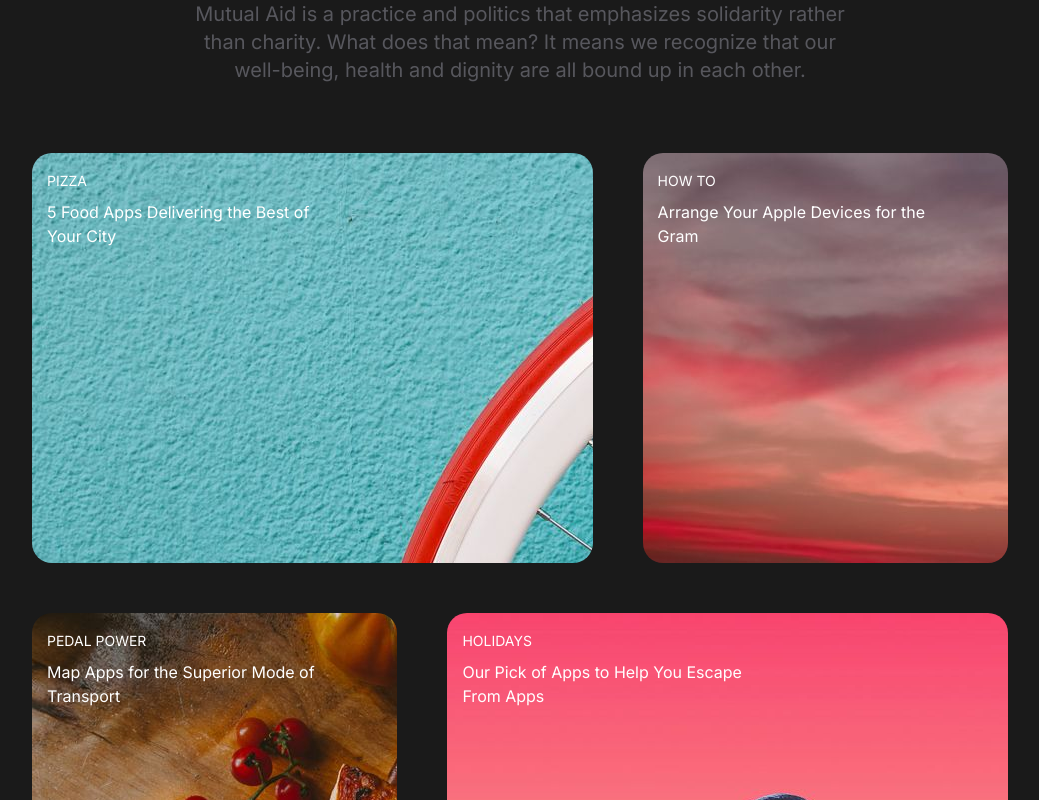
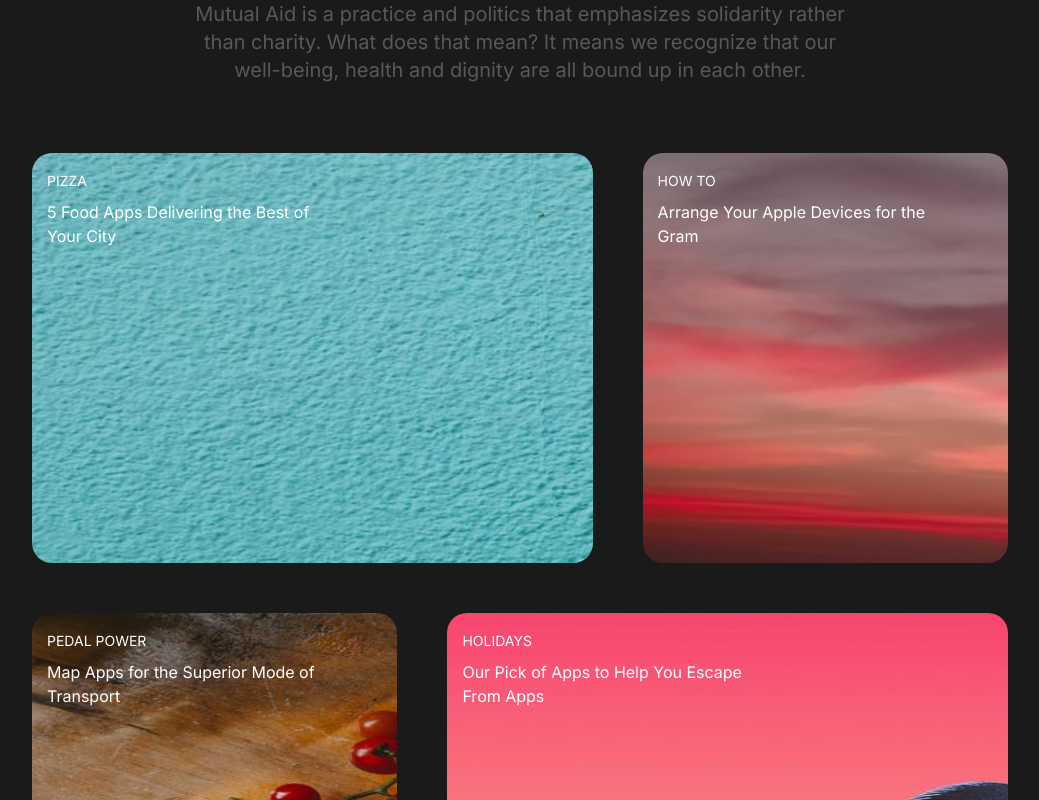
Before and after one commit to anthonysgro/misho-next, a Next.js app: page / in a window 1280 px wide. Shown: the part 1000-1800 px from the top of the page, without its empty margins (120-1159 px from the left). Built offline with nearby package versions, Linux system fonts and the light colour scheme.

Commit message:
Get the basic animation for the feature page

```diff
--- a/src/components/feature.tsx
+++ b/src/components/feature.tsx
@@ -1,18 +1,8 @@
 "use client";
 
 import React, { useState } from "react";
-import {
-    motion,
-    useMotionValue,
-    useTransform,
-    AnimateSharedLayout,
-} from "framer-motion";
-import {
-    Store,
-    Card,
-    List,
-    items,
-} from "@/components/test-framer/test-feature";
+import { motion } from "framer-motion";
+import { List } from "@/components/test-framer/test-feature";
 
 export default function Feature() {
     const [animated, setAnimated] = useState(false);
@@ -21,12 +11,15 @@ export default function Feature() {
         React.Dispatch<React.SetStateAction<string | null>>,
     ];
 
+    const handleSelection = (id: string | null) => {
+        console.log("selectionId:" + id);
+    };
+
     return (
         <section className="py-20 px-10 relative bg-dark w-full min-h-[300px] lg:min-h-[500px] flex justify-start items-center flex-col text-background">
             <motion.div
-                initial={{ opacity: 1 }}
+                initial={{ opacity: 0 }}
                 whileInView={{ opacity: 1 }}
-                viewport={{ once: true }}
                 className="flex flex-col items-center text-center max-w-2xl"
             >
                 <p className="text-muted-foreground my-2">Engage Community</p>
--- a/src/components/test-framer/test-feature.tsx
+++ b/src/components/test-framer/test-feature.tsx
@@ -3,7 +3,7 @@ import { motion, AnimatePresence } from "framer-motion";
 import Link from "next/link";
 import LoremIpsum from "react-lorem-ipsum";
 import { StaticImageData } from "next/image";
-
+import Image from "next/image";
 import aPic from "../../../public/image/a.jpeg";
 import bPic from "../../../public/image/b.jpeg";
 import cPic from "../../../public/image/c.jpeg";
@@ -89,9 +89,17 @@ export const items: Item[] = [
 
 const openSpring = { type: "spring", stiffness: 200, damping: 30 };
 
-export function Item({ id }: { id: string }) {
-    const category = items.find((item) => item.id === id)!.category;
-    const title = items.find((item) => item.id === id)!.title;
+export function Item({
+    id,
+    setSelectedId,
+}: {
+    id: string;
+    setSelectedId: any;
+}) {
+    const item = items.find((item) => item.id === id);
+    if (!item) return "";
+
+    const { title, category, image } = item;
 
     return (
         <>
@@ -103,7 +111,7 @@ export function Item({ id }: { id: string }) {
                 style={{ pointerEvents: "auto" }}
                 className="overlay"
             >
-                <Link href="#" />
+                <div onClick={() => setSelectedId(null)}></div>
             </motion.div>
             <div className="card-content-container open">
                 <motion.div
@@ -114,10 +122,12 @@ export function Item({ id }: { id: string }) {
                         className="card-image-container"
                         layoutId={`card-image-container-${id}`}
                     >
-                        <img
+                        <Image
                             className="card-image"
-                            src={`images/${id}.jpg`}
+                            src={image.src}
                             alt=""
+                            fill
+                            priority
                         />
                     </motion.div>
                     <motion.div
@@ -129,8 +139,8 @@ export function Item({ id }: { id: string }) {
                     </motion.div>
                     <motion.div className="content-container" animate>
                         <LoremIpsum
-                            p={6}
-                            avgWordsPerSentence={6}
+                            p={1}
+                            avgWordsPerSentence={5}
                             avgSentencesPerParagraph={4}
                         />
                     </motion.div>
@@ -170,7 +180,13 @@ export function Card({
                         className="card-image-container"
                         layoutId={`card-image-container-${id}`}
                     >
-                        <img className="card-image" src={image.src} alt="" />
+                        <Image
+                            className="card-image"
+                            src={image.src}
+                            alt=""
+                            fill
+                            priority
+                        />
                     </motion.div>
                     <motion.div
                         className="title-container"
@@ -181,7 +197,10 @@ export function Card({
                     </motion.div>
                 </motion.div>
             </div>
-            <Link href={`#`} className={`card-open-link`} />
+            <div
+                className={`card-open-link`}
+                onClick={() => setSelectedId(id)}
+            ></div>
         </li>
     );
 }
@@ -194,6 +213,7 @@ export function List({
     setSelectedId: any;
 }) {
     return (
+        <React.Fragment>
             <div className=" w-full max-w-5xl flex-[1_1_100%] py-11 px-6">
                 <ul className="card-list">
                     {items.map((card) => (
@@ -206,6 +226,16 @@ export function List({
                     ))}
                 </ul>
             </div>
+            <AnimatePresence>
+                {selectedId && (
+                    <Item
+                        id={selectedId}
+                        key="item"
+                        setSelectedId={setSelectedId}
+                    />
+                )}
+            </AnimatePresence>
+        </React.Fragment>
     );
 }
 
--- a/src/styles/globals.css
+++ b/src/styles/globals.css
@@ -364,7 +364,7 @@
         max-width: 990px;
     }
 
-    .overlay a {
+    .overlay div {
         display: block;
         position: fixed;
         top: 0;
```
Lines whose indentation alone changed are shown as unchanged.
